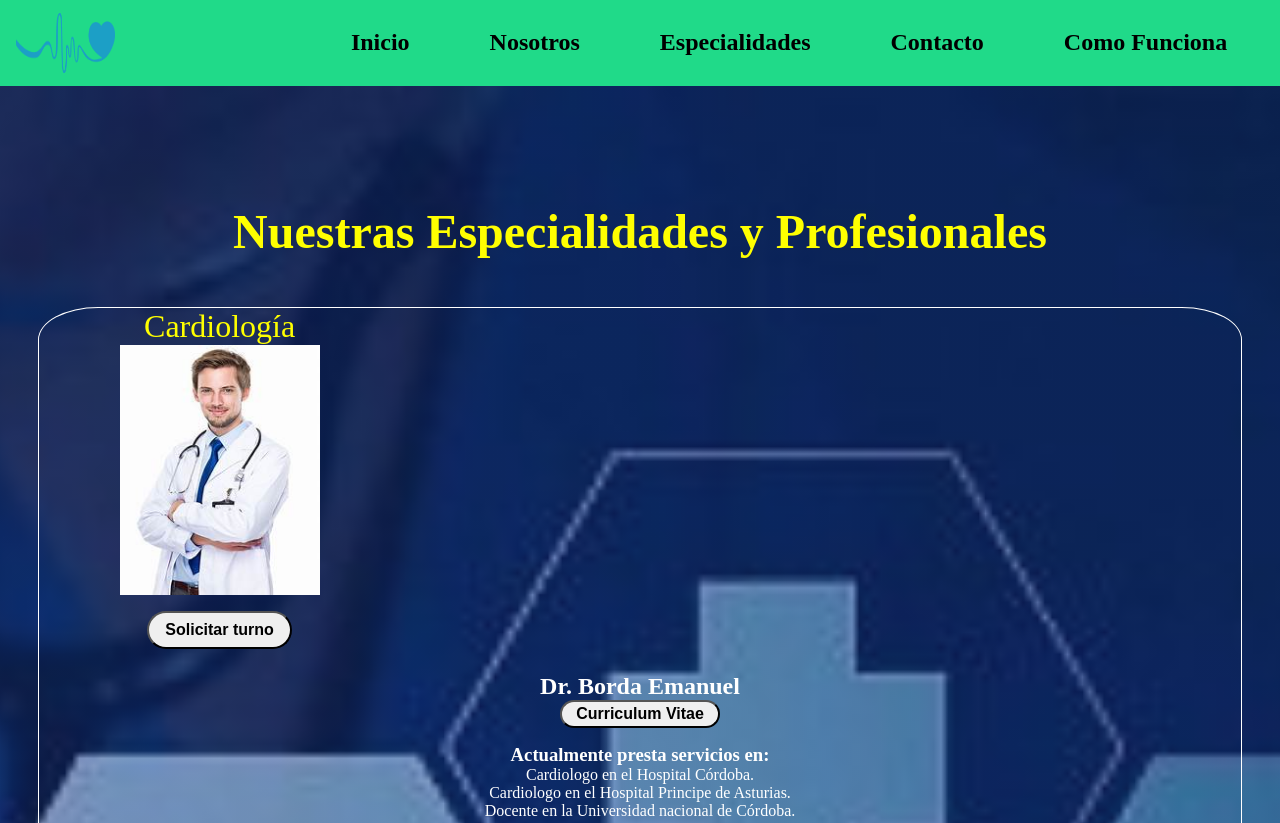
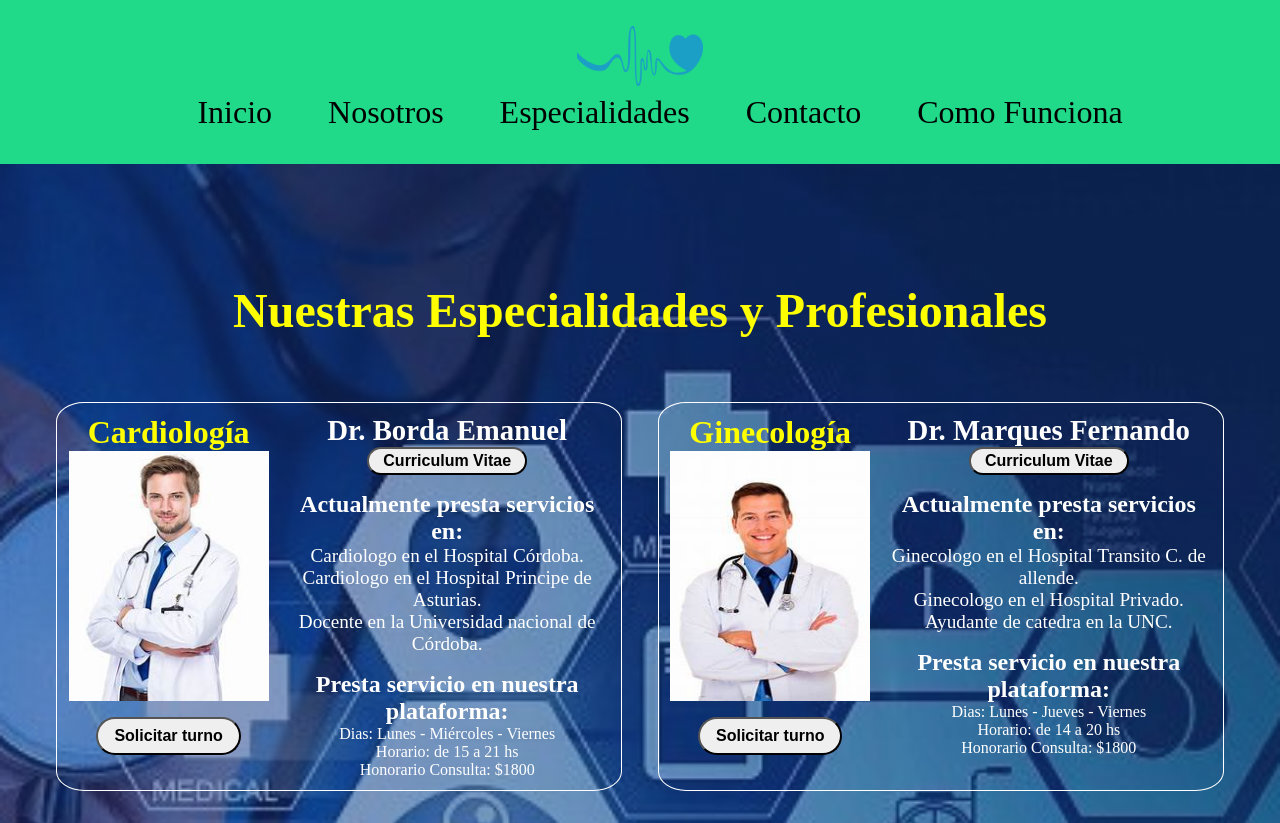
Before and after one commit to lucas-arguello/PF-LucasIvanArguello, a website: page page/especialidades.html in a window 1280 px wide. Shown: the top 823 px of the page. Drawn offline with Linux system fonts and the light colour scheme.

Commit message:
Modific. page Contacto

```diff
--- a/scss/_media.scss
+++ b/scss/_media.scss
@@ -1,41 +1,89 @@
+
+
 @media (min-width: 768px) {
   header {
     .container {
-      @include flexDirectionJustify(row, space-between);
-      &__logo {
-        width: 100%;
-        text-align: left;
-        padding-left: 0.2rem;
-        &--img {
-          width: 90%;
+      .nav {
+        display: flex;
+        &__navBar {
+          width: 20%;
+          &--logo {
+            width: 400%;
+          }
+          &--icon-btn {
+            display: none;
           }
         }
-      .nav {
         &__list {
+          height: auto;
+          position: static;
+          flex-direction: row;
           &--items {
-            padding: 0 0.8rem;
-            margin: 0 0.5rem;
             &-li {
-              font-size: 1.2rem;
-              font-weight: 600;
+              font-size: 1.5rem;
             }
           }
         }
       }
     }
   }
-  main {
-    .profesiones__container {
+
+  main{
+
+    .info__container {
+      flex-direction: row;
+    }
+
+    .profesiones__container{
+
       display: flex;
-      flex-direction: row;
-      justify-content: center;
+      justify-content: space-around;
       flex-wrap: wrap;
-      gap: 1rem;
+
+      &--doctores{
+        /*include flex-justbetween-aligncenter;*/
+        /*background: red;*/
+        width:80%;
+        display: flex;
+        justify-content: space-between;
+
+
+
         .profesiones__card {
+          /*background: black;*/
+          /*max-width: 30%;
+          flex: 1 1 33%;*/
+          margin: 0.5rem;
 
+          &--title{
+            font-size: 1.3rem;
+            font-weight: 600;
+          }
+
+          &--img{
+            max-width: 200px;
+            max-height: 200px;
+            min-width: 150px;
+            min-height: 150px;
+          }
+
+        }
+        .profesiones__curri{
+          margin: 0.5rem;
+
+          &--nombre{
+            font-size: 1.2rem;
+          }
+
+          &--btn{
+            font-size: .9rem;
           }
         }
 
+      }
+
+
+    }
     .contacto__container {
       display: flex;
       flex-direction: row;
@@ -65,39 +113,57 @@
     .preguntas__container {
       width: 100%;
     }
+
   }
 
   footer {
     font-size: 1.5rem;
-    font-weight: 600;
+    font-weight: 500;
   }
 }
 
-/*-------------1024----------------*/
+/*--------------------------------1024--------------------------------------------*/
 
 @media (min-width: 1024px) {
   header {
-    padding: 1%;
+    padding: 2%;
+
     .container {
-      &__logo {
-        &--img {
-          width: 80%;
+
+      .nav {
+        display: flex;
+
+        &__navBar {
+          padding: 0;
+
+          &--logo {
+
+            &-img{
+              width: 60%;
             }
           }
-      .nav {
+          &--icon-btn {
+            display: none;
+          }
+        }
         &__list {
+          justify-content: center;
+
           &--items {
-            padding: 0.5rem 1rem;
 
             &-li {
-              font-size: 1.8rem;
+              width: 100%;
+              font-size: 1.7rem;
+              padding-left: 2.5rem;
             }
           }
         }
       }
     }
   }
-  main {
+
+  main{
+
     .info__container {
       flex-direction: row;
       .info__description {
@@ -158,7 +224,7 @@
 
     .serParte__container {
       .serParte__title {
-        font-size: 2rem;
+        font-size: 1.8rem;
         color: map-get($text-color, text-3);
       }
 
@@ -168,6 +234,7 @@
 
       .serParte_btn {
         font-size: 1.5rem;
+        border-radius: 15%;
       }
     }
 
@@ -175,19 +242,67 @@
       margin-bottom: 3rem;
     }
 
-    .profesiones__container {
+    .profesiones__container{
+      width: 100%;
+      display: flex;
+      flex-wrap: wrap;
+
+      &--doctores{
+        /*include flex-justbetween-aligncenter;*/
+        /*background: red;*/
+        width:47%;
+        display: flex;
+        padding: .2rem;
+        margin: 1rem 0.5rem;
+
+
 
         .profesiones__card {
-        max-width: 30%;
-        flex: 1 1 33%;
+          margin: 0.5rem;
 
-        .profesiones__img{
+          &--title{
+            font-size: 2rem;
+            font-weight: 600;
+          }
+
+
+
+          &--img{
             max-width: 250px;
             max-height: 250px;
-          min-width: 250px;
-          min-height: 250px;
+            min-width: 200px;
+            min-height: 200px;
+          }
+
+        }
+        .profesiones__curri{
+          margin: 0.5rem;
+
+          &--nombre{
+            font-size: 1.8rem;
+
+          }
+
+          &--btn{
+            font-size: 1rem;
+          }
+          &--subtitle{
+
+            font-size: 1.5rem;
+          }
+
+          &--descrip{
+            font-size: 1.2rem;
+          }
+
+          &--subtitleHorario{
+            font-size: 1.5rem;
           }
         }
+
+      }
+
+
     }
 
     .contacto__container {
@@ -262,7 +377,9 @@
         }
       }
     }
+
   }
+
 
   footer {
     .footer__container {
@@ -273,52 +390,55 @@
   }
 }
 
-/*-------------1200----------------*/
+/*------------------------------1200-------------------------------------*/
 
 @media (min-width: 1200px) {
   header {
+    padding: 2% 1%;
+
     .container {
-      &__logo {
-        width: 20%;
-        &--img {
-          width: 40%;
+
+      .nav {
+        display: flex;
+
+        &__navBar {
+          padding: 0;
+
+          &--logo {
+
+            &-img{
+              width: 60%;
             }
           }
-      .nav {
+          &--icon-btn {
+            display: none;
+          }
+        }
         &__list {
+          justify-content: center;
+
           &--items {
-            margin: 0 1.5rem;
+
             &-li {
-              font-size: 1.5rem;
+              width: 100%;
+              font-size: 2rem;
+              padding-left: 2.5rem;
             }
           }
         }
       }
     }
   }
+  main{
+    .info__container {
+      flex-direction: row;
+      .info__description {
+        width: 100%;
       }
-
-main {
-  .profesiones__titulo {
-    margin-bottom: 3rem;
+      .info__registro {
+        margin-left: 2rem;
+        width: 70%;
       }
-
-  .profesiones__container {
-
-    .profesiones__card {
-
-      flex: 1 1 5%;
-
-      .profesiones__img {
-          max-width: 200px;
-          max-height: 200px;
-          min-width: 200px;
-          min-height: 200px;
     }
-
   }
-
-
 }
-
-}
```
Also changed, not shown: page/contacto.html (+5 -4 lines), css/style.css, scss/_contacto.scss (line endings or trailing spaces), 1 other file. Lines whose indentation alone changed are shown as unchanged.
